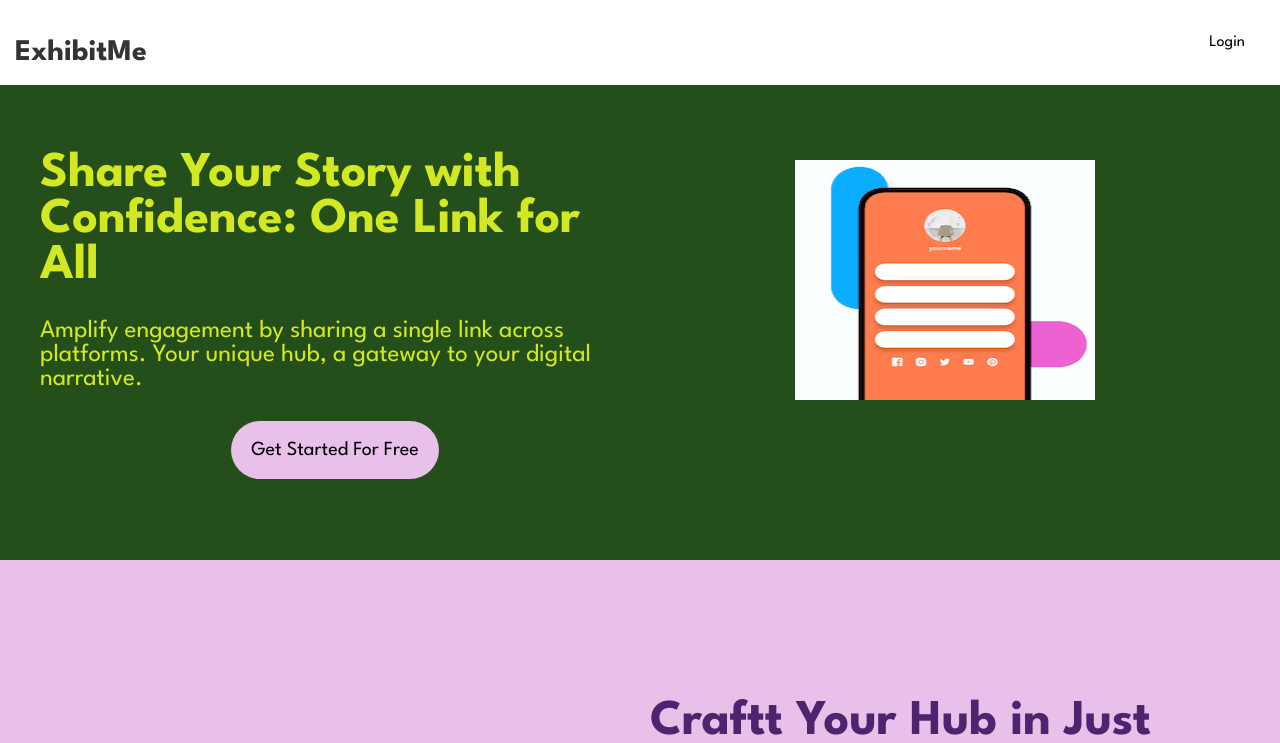
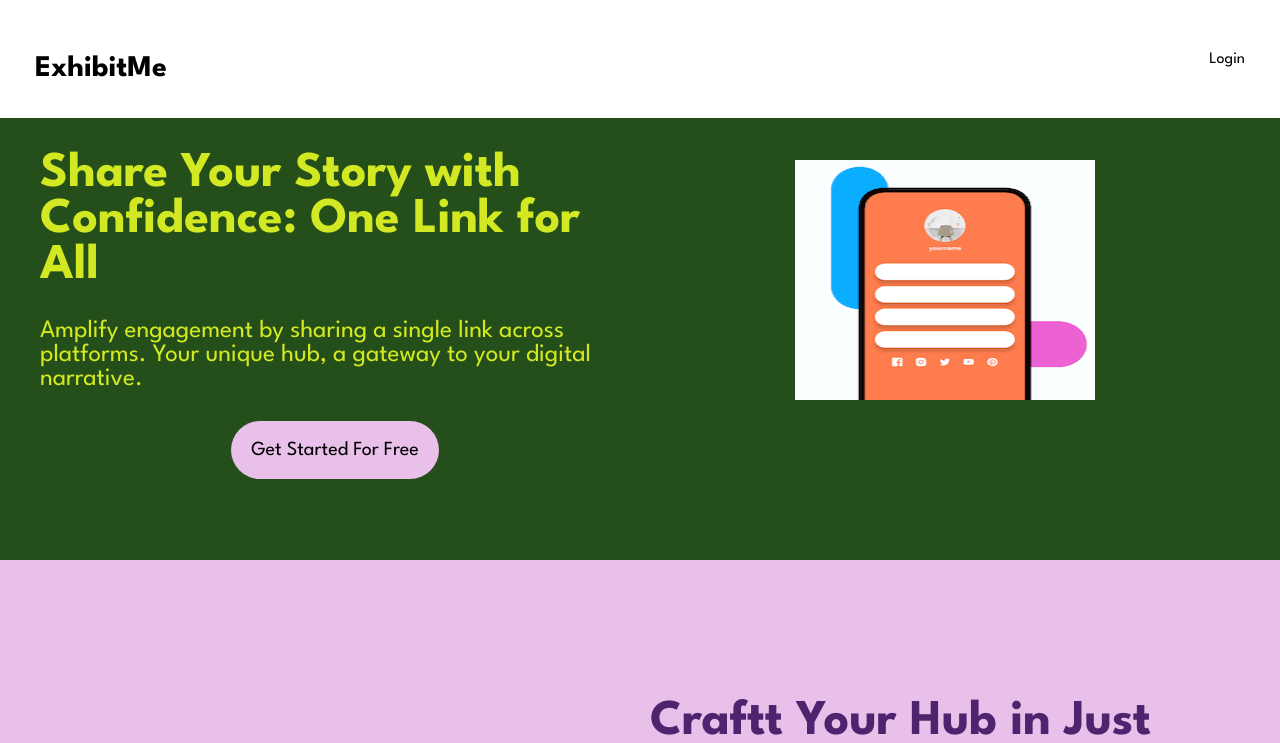
Before and after one commit to praveensubramani07/exhibit_react, a React (Create React App) app: page / in a window 1280 px wide. Shown: the top 743 px of the page. Built offline with nearby package versions, Linux system fonts and the light colour scheme.

Commit message:
Update Nav.js

```diff
--- a/src/componenet/Nav.js
+++ b/src/componenet/Nav.js
@@ -19,7 +19,7 @@ export default function Nav() {
   return (
     <>
       <nav>
-        <h1>ExhibitMe</h1>
+       <Link to="/"> <h1>ExhibitMe</h1></Link>
         <ul>
           {Cookies.get("email") !== null&&Cookies.get("email")!==undefined  ?  (
             <>
```
